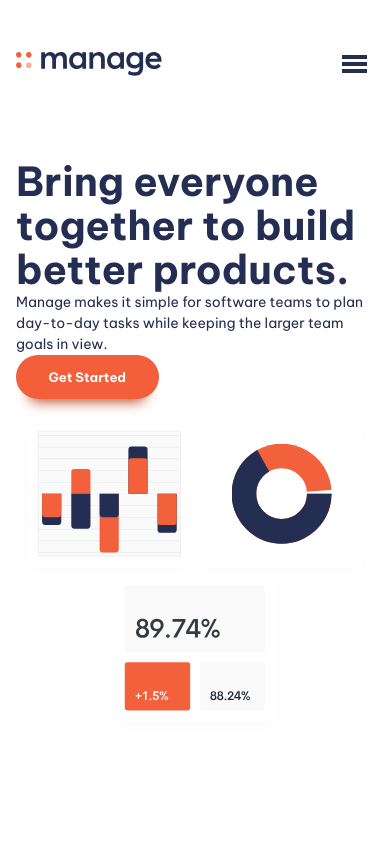
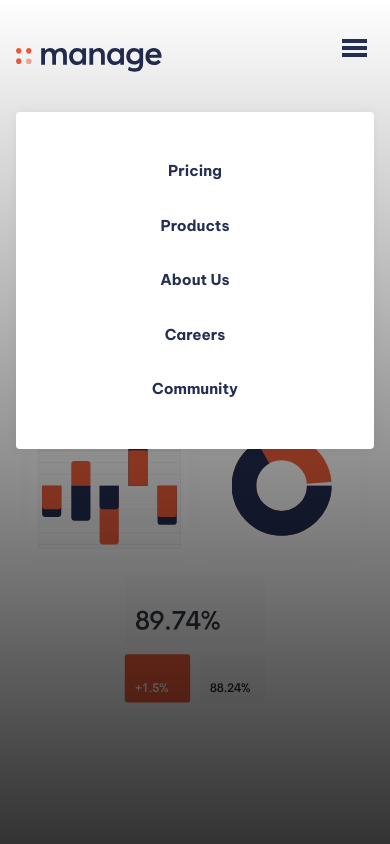
Before and after one commit to Aman11b/manage-landingPage, a website built with Vite: page index.html in a window 390 px wide. Both pictures are taken after a click on the button "Menu". Shown: the top 844 px of the page. Built offline with nearby package versions, Linux system fonts and the light colour scheme.

Commit message:
designed the navigation

```diff
--- a/index.html
+++ b/index.html
@@ -17,7 +17,8 @@
           <a href="#">
             <img src="./images/logo.svg" alt="Manage logo">
           </a>
-          <button class="mobile-nav-toggle" aria-controls="primary-navigation">
+          <button class="mobile-nav-toggle" aria-controls="primary-navigation"
+          aria-expanded="false">
             <img src="./images/icon-hamburger.svg"
             class="icon-hamburger" alt="hamburger icon" aria-hidden="true">
 
@@ -26,10 +27,11 @@
 
             <span class="visually-hidden">Menu</span>
           </button>
-          <nav class="primary-navigation" >
+          <nav class="primary-navigation"
+          id="primary-navigation">
             <ul role='list'
             class="nav-list"
-            aria-label="primary" id="primary-navigation">
+            aria-label="primary">
               <li><a href="#"></a>Pricing</li>
               <li><a href="#"></a>Products</li>
               <li><a href="#"></a>About Us</li>
@@ -37,7 +39,7 @@
               <li><a href="#"></a>Community</li>
             </ul>
           </nav>
-          <button class="button" style="display: none;">Get Started</button>
+          <button class="button | display-md-inline-flex display-sm-none" >Get Started</button>
         </div>
       </div>
     </header>
--- a/src/main.js
+++ b/src/main.js
@@ -0,0 +1,12 @@
+const primaryHeader = document.querySelector('.primary-header')
+const navToggle = document.querySelector(".mobile-nav-toggle");
+const primaryNav = document.querySelector(".primary-navigation");
+
+
+navToggle.addEventListener('click',()=>{
+    primaryNav.hasAttribute("data-visible")
+      ? navToggle.setAttribute("aria-expanded", false)
+      : navToggle.setAttribute("aria-expanded",true);
+    primaryNav.toggleAttribute('data-visible');
+    primaryHeader.toggleAttribute('data-overlay')
+})
--- a/src/style.css
+++ b/src/style.css
@@ -147,6 +147,179 @@
   scroll-margin-block: 5ex;
 }
 
+.container{
+  --max-width:1110px;
+  --padding:1rem;
+
+  width:min(var(--max-width),100% - (var(--padding)*2));
+  margin-inline: auto;
+}
+
+.even-columns{
+  display: grid;
+  gap: 1rem;
+}
+
+@media(min-width:50em){
+  /* this em goes to default browser size not to root */
+  .even-columns{
+    grid-auto-flow: column;
+    grid-auto-columns: 1fr;
+  }
+}
+
+
+/* font size */
+.fs-300{font-size:var(--fs-300);}
+.fs-400{font-size:var(--fs-400);}
+.fs-500{font-size:var(--fs-500);}
+
+/* general styling */
+
+body{
+  font-size: var(--fs-body);
+  font-family: var(--ff-body);
+  color: var(--clr-primary-400);
+}
+
+.button{
+  display: inline-flex;
+  cursor:pointer;
+  text-decoration: none;
+  line-height: 1;
+
+  border: 0;
+  border-radius: 100vmax;
+
+  padding: 1.2em 2.5em;
+
+  font-weight: var(--fw-bold);
+  font-size: var(--fs-button);
+
+  color: var(--clr-neutral-100);
+  background-color: var(--clr-accent-400);
+
+  box-shadow: 0 1.2em 1em -1em var(--clr-accent-500)
+}
+
+.button[data-type='inverted']{
+  background-color: var(--clr-neutral-100);
+  color: var(--clr-accent-400);
+}
+
+.button:hover,
+.button:focus-visible{
+  background-color: var(--clr-accent-300);
+}
+
+.button[data-type='inverted'] :hover,
+.button[data-type='inverted'] :focus-visible{
+  background-color: var(--clr-neutral-100);
+  color: var(--clr-accent-300);
+}
+
+/* navigation */
+.primary-header{
+  padding-top: var(--size-700);
+
+}
+
+.nav-wrapper{
+  display: flex;
+  align-items: center;
+  justify-content: space-between;
+}
+
+.mobile-nav-toggle{
+  display: none;
+}
+
+.nav-list {
+  font-size: var(--fs-nav);
+}
+
+.nav-list{
+  display: flex;
+  gap: clamp(var(--size-400),6vw,var(--size-700));
+  font-weight: var(--fw-semi-bold);
+}
+
+.nav-list li{
+  text-decoration: none;
+  color: var(--clr-primary-400);
+
+}
+
+.nav-list li:hover,
+.nav-list li:focus{
+  color: var(--clr-accent-400);
+
+}
+
+@media(max-width:50em){
+  .primary-navigation{
+    display: none;
+
+    position: fixed;
+    padding: var(--size-700);
+    inset:7rem var(--size-400) auto;
+    max-width: 25rem;
+    margin-left:auto;
+    background: var(--clr-neutral-100);
+    border-radius: var(--size-100);
+
+    box-shadow: 0 0 .75em rgb(0,0,0,.05);
+
+  }
+
+  .primary-header[data-overlay]::before {
+    content: '';
+    position:fixed;
+    inset: 0;
+    background-image: linear-gradient(rgb(0 0 0 /0),rgb(0 0 0 /0.8));
+  }
+
+  .nav-list{
+    display: grid;
+    gap:var(--size-600);
+    text-align: center;
+    font-weight: var(--fw-bold);
+  }
+
+
+  .primary-navigation[data-visible]{
+    display:block;
+
+  }
+
+  .mobile-nav-toggle{
+  display: block;
+  position: fixed;
+  top: var(--size-600);
+  right: var(--size-400) ;
+  cursor: pointer;
+  background: none;
+  border: 0;
+  padding: 0.5em;
+  }
+
+  .mobile-nav-toggle .icon-close{
+  display: none;
+  }
+}
+
+.mobile-nav-toggle{
+  cursor: pointer;
+  background: none;
+  border: 0;
+  padding: 0.5em;
+}
+.mobile-nav-toggle .icon-close{
+  display: none;
+}
+
+
+
 
 /* Utility classes */
 
@@ -227,117 +400,13 @@
   padding-block:var(--size-700);
 }
 
-
-
-.container{
-  --max-width:1110px;
-  --padding:1rem;
-
-  width:min(var(--max-width),100% - (var(--padding)*2));
-  margin-inline: auto;
-}
-
-.even-columns{
-  display: grid;
-  gap: 1rem;
+.display-sm-none{
+  display: none;
 }
 
 @media(min-width:50em){
-  /* this em goes to default browser size not to root */
-  .even-columns{
-    grid-auto-flow: column;
-    grid-auto-columns: 1fr;
-  }
-}
-
-
-/* font size */
-.fs-300{font-size:var(--fs-300);}
-.fs-400{font-size:var(--fs-400);}
-.fs-500{font-size:var(--fs-500);}
-
-/* general styling */
-
-body{
-  font-size: var(--fs-body);
-  font-family: var(--ff-body);
-  color: var(--clr-primary-400);
-}
-
-.button{
-  cursor:pointer;
-  text-decoration: none;
-  line-height: 1;
-
-  border: 0;
-  border-radius: 100vmax;
-
-  padding: 1.2em 2.5em;
-
-  font-weight: var(--fw-bold);
-  font-size: var(--fs-button);
-
-  color: var(--clr-neutral-100);
-  background-color: var(--clr-accent-400);
-
-  box-shadow: 0 1.2em 1em -1em var(--clr-accent-500)
-}
-
-.button[data-type='inverted']{
-  background-color: var(--clr-neutral-100);
-  color: var(--clr-accent-400);
-}
-
-.button:hover,
-.button:focus-visible{
-  background-color: var(--clr-accent-300);
-}
-
-.button[data-type='inverted'] :hover,
-.button[data-type='inverted'] :focus-visible{
-  background-color: var(--clr-neutral-100);
-  color: var(--clr-accent-300);
-}
-
-/* navigation */
-.primary-header{
-  margin-top: var(--size-700);
-}
-
-.nav-wrapper{
-  display: flex;
-  align-items: center;
-  justify-content: space-between;
-}
-
-.mobile-nav-toggle{
-  display: none;
-}
-
-@media(max-width:50em){
-  .primary-navigation{
-    display: none;
+  .display-md-inline-flex{
+    display: inline-flex;
   }
 
-  .mobile-nav-toggle{
-  display: block;
-  cursor: pointer;
-  background: none;
-  border: 0;
-  padding: 0.5em;
-  }
-
-  .mobile-nav-toggle .icon-close{
-  display: none;
-  }
 }
-
-.mobile-nav-toggle{
-  cursor: pointer;
-  background: none;
-  border: 0;
-  padding: 0.5em;
-}
-.mobile-nav-toggle .icon-close{
-  display: none;
-}
```
